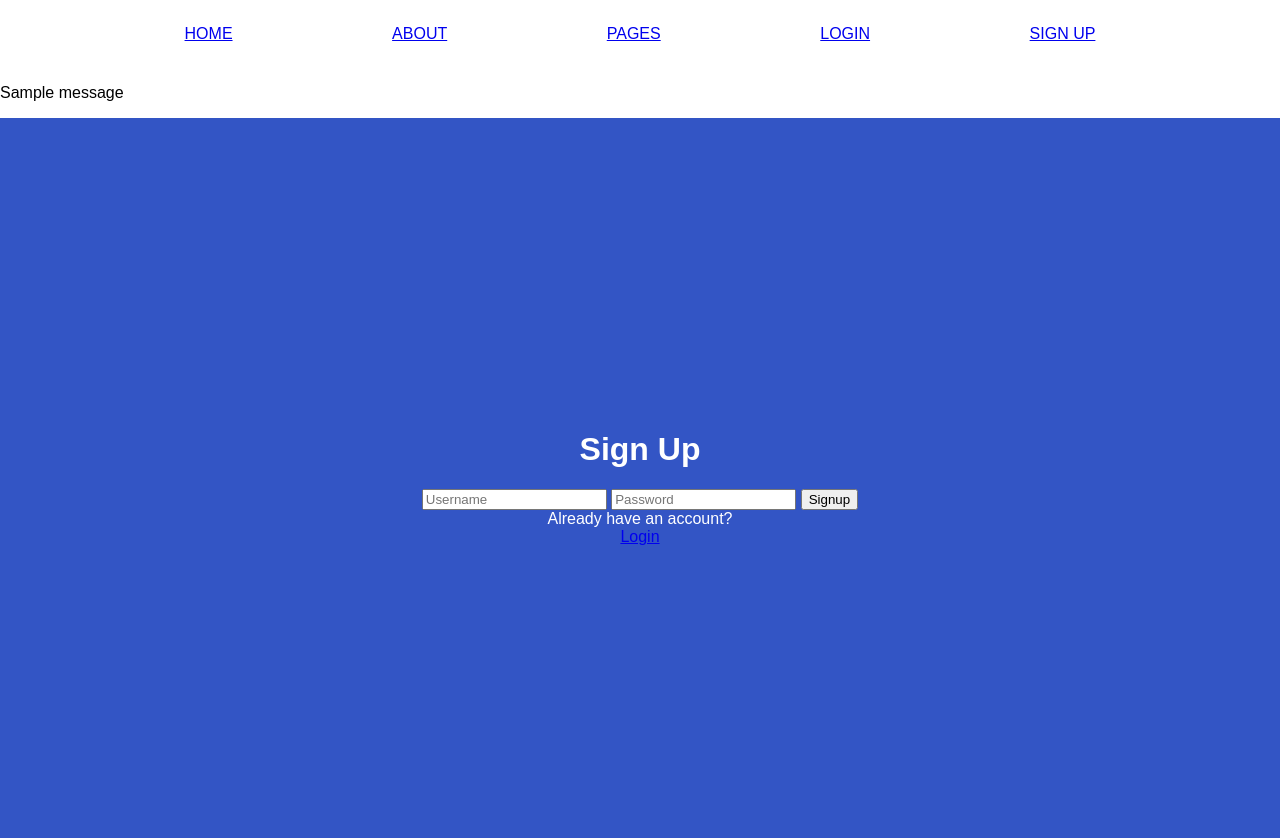
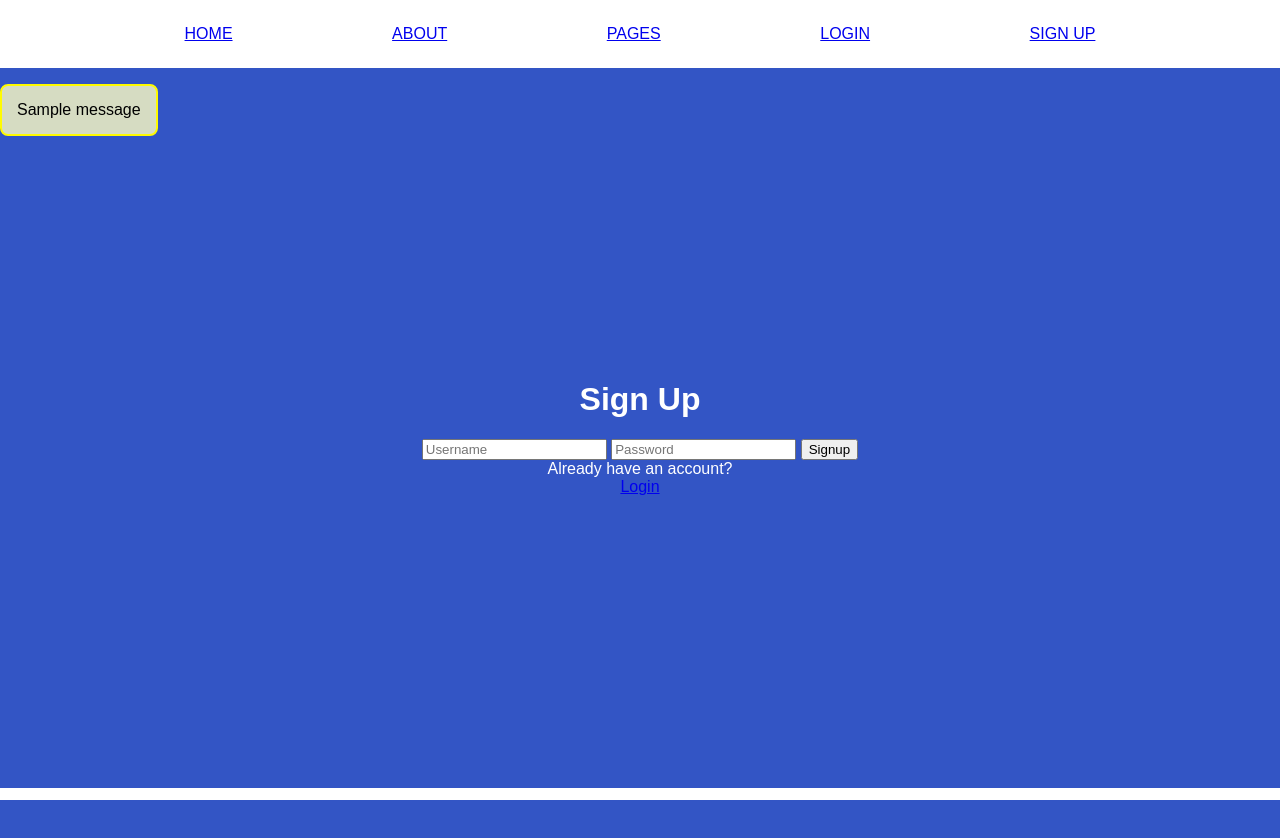
Before and after one commit to javidangarcia/pokemon-wiki, a Flask app: page /signup in a window 1280 px wide. After the commit the page ends 800 px from the top, so only its background shows below. Run offline with Flask 2, Linux system fonts and the light colour scheme; one stand-in notice (Sample message) is shown.

Commit message:
Added som styling and modified flash messages.

```diff
--- a/flaskr/pages.py
+++ b/flaskr/pages.py
@@ -65,7 +65,7 @@ def make_endpoints(app):
             if login_:
                 user = User(form.username.data, form.password.data)
                 flask_login.login_user(user)
-                flash(f'Welcome {flask_login.current_user.username.upper()}!')
+                flash(f'Welcome {flask_login.current_user.username}!')
 
                 return redirect(url_for('home'))
             else:
--- a/flaskr/static/style.css
+++ b/flaskr/static/style.css
@@ -141,6 +141,18 @@ body {
     background-color: rgb(51, 85, 197);
 }
 
+.flash {
+    padding: 15px;
+    vertical-align: middle;
+    border-style: solid;
+    border-width: 2.5px;
+    width: fit-content;
+    border-radius: 8px;
+    color: black;
+    border-color: rgb(255, 251, 0);
+    background-color: rgba(255, 254, 194, 0.801);
+    position: absolute;
+}
 
 
 /* Upload Page */
--- a/flaskr/templates/main.html
+++ b/flaskr/templates/main.html
@@ -19,7 +19,7 @@
         {% if current_user.is_authenticated %}
             <a href="/upload">UPLOAD</a>
             <a href="{{url_for('signout')}}">LOGOUT</a>
-            <p class="username">{{current_user.username.upper()}}</p>
+            <p class="username">{{current_user.username}}</p>
         {% else %}
             <a href="/login">LOGIN</a>
             <a href="/signup">SIGN UP</a>
@@ -31,7 +31,7 @@
         {% with messages = get_flashed_messages() %}
             {% if messages %}
                 {% for message in messages %}
-                    <p class="flash">{{message}}</p>
+                    <h1 class="flash-welcome">{{message}}</h1>
                 {% endfor %}
             {% endif %}
         {% endwith %}
```
